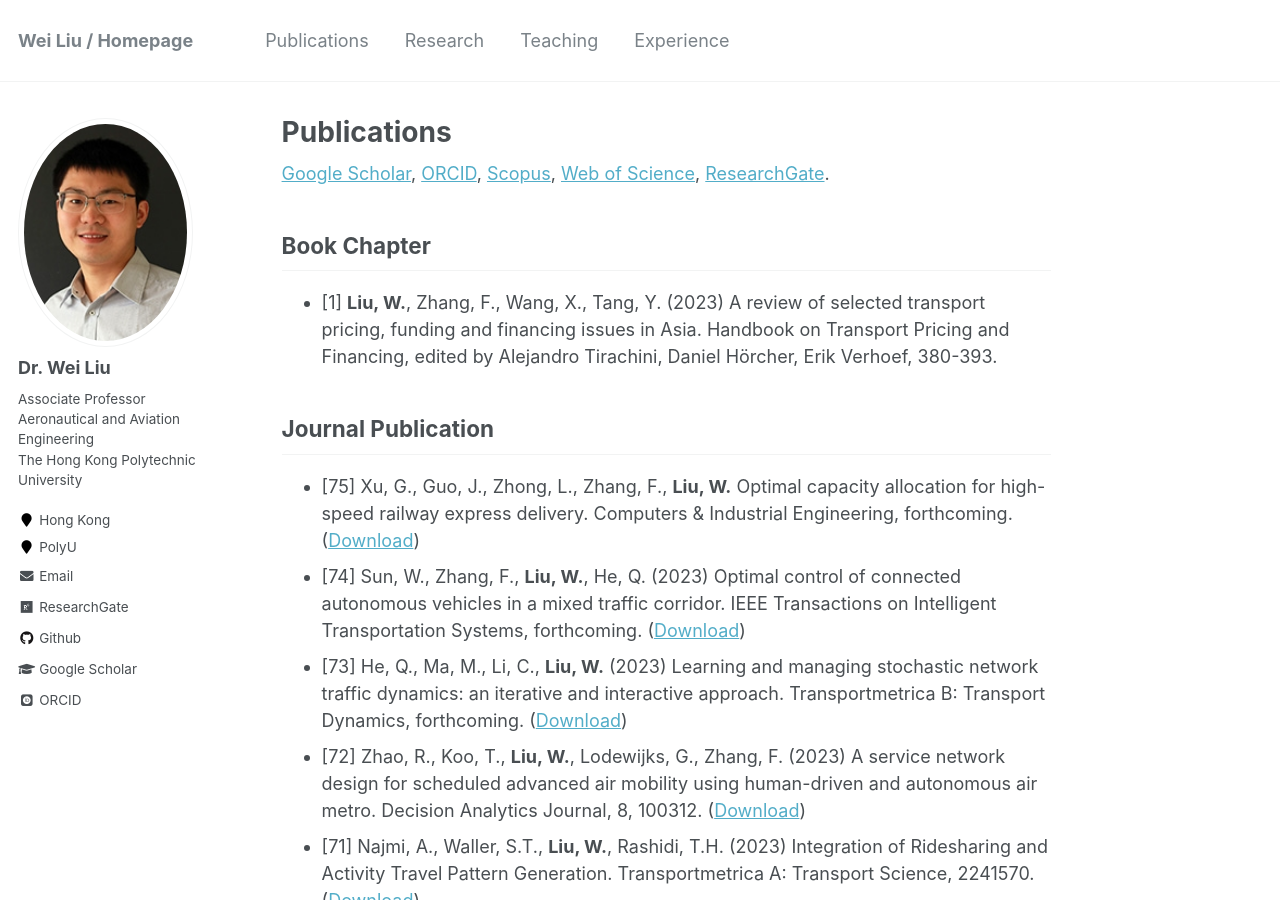
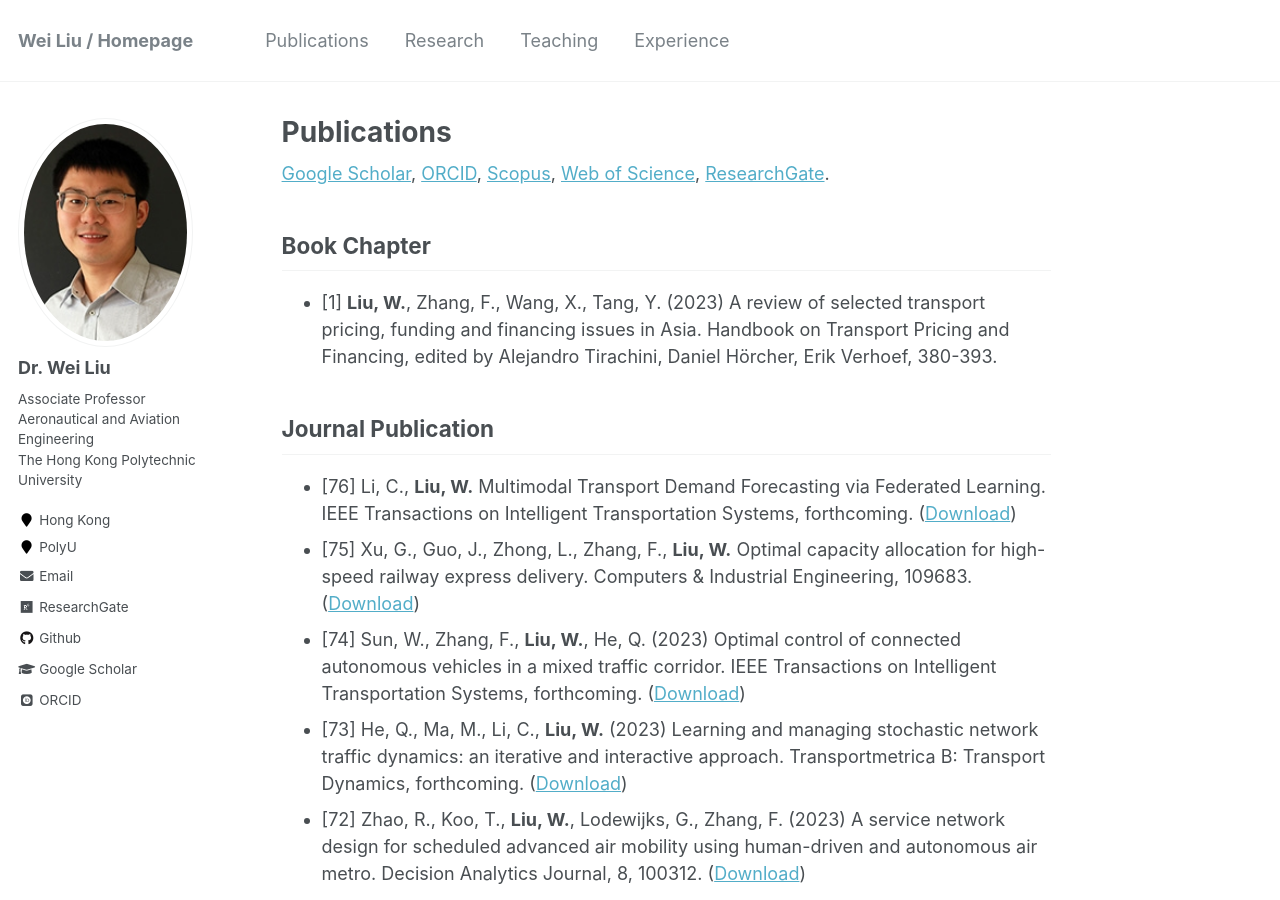
Before and after one commit to weiliu2016/weiliu2016.github.io, a Jekyll site: the page built from _pages/publications.md, in a window 1280 px wide and 900 px high. Built offline with Jekyll 4.4.1, drawn with Linux system fonts in a browser that asks for light colours; some web fonts are replaced.

Commit message:
Update publications.md

```diff
--- a/_pages/publications.md
+++ b/_pages/publications.md
@@ -22,7 +22,8 @@ Book Chapter
 
 Journal Publication
 ----------
-* [75] Xu, G., Guo, J., Zhong, L., Zhang, F., **Liu, W.** Optimal capacity allocation for high-speed railway express delivery. Computers & Industrial Engineering, forthcoming. ([Download](https://doi.org/10.1016/j.cie.2023.xxxxxx))
+* [76] Li, C., **Liu, W.** Multimodal Transport Demand Forecasting via Federated Learning. IEEE Transactions on Intelligent Transportation Systems, forthcoming. ([Download](http://dx.doi.org/10.1109/TITS.2023.xxxxxxx))
+* [75] Xu, G., Guo, J., Zhong, L., Zhang, F., **Liu, W.** Optimal capacity allocation for high-speed railway express delivery. Computers & Industrial Engineering, 109683. ([Download](https://doi.org/10.1016/j.cie.2023.109683))
 * [74] Sun, W., Zhang, F., **Liu, W.**, He, Q. (2023) Optimal control of connected autonomous vehicles in a mixed traffic corridor. IEEE Transactions on Intelligent Transportation Systems, forthcoming. ([Download](http://dx.doi.org/10.1109/TITS.2023.xxxxxxx))
 * [73] He, Q., Ma, M., Li, C., **Liu, W.** (2023) Learning and managing stochastic network traffic dynamics: an iterative and interactive approach. Transportmetrica B: Transport Dynamics, forthcoming. ([Download](https://doi.org/10.1080/21680566.2023.xxxxxxx))
 * [72] Zhao, R., Koo, T., **Liu, W.**, Lodewijks, G., Zhang, F. (2023) A service network design for scheduled advanced air mobility using human-driven and autonomous air metro. Decision Analytics Journal, 8, 100312. ([Download](https://doi.org/10.1016/j.dajour.2023.100312))
```
